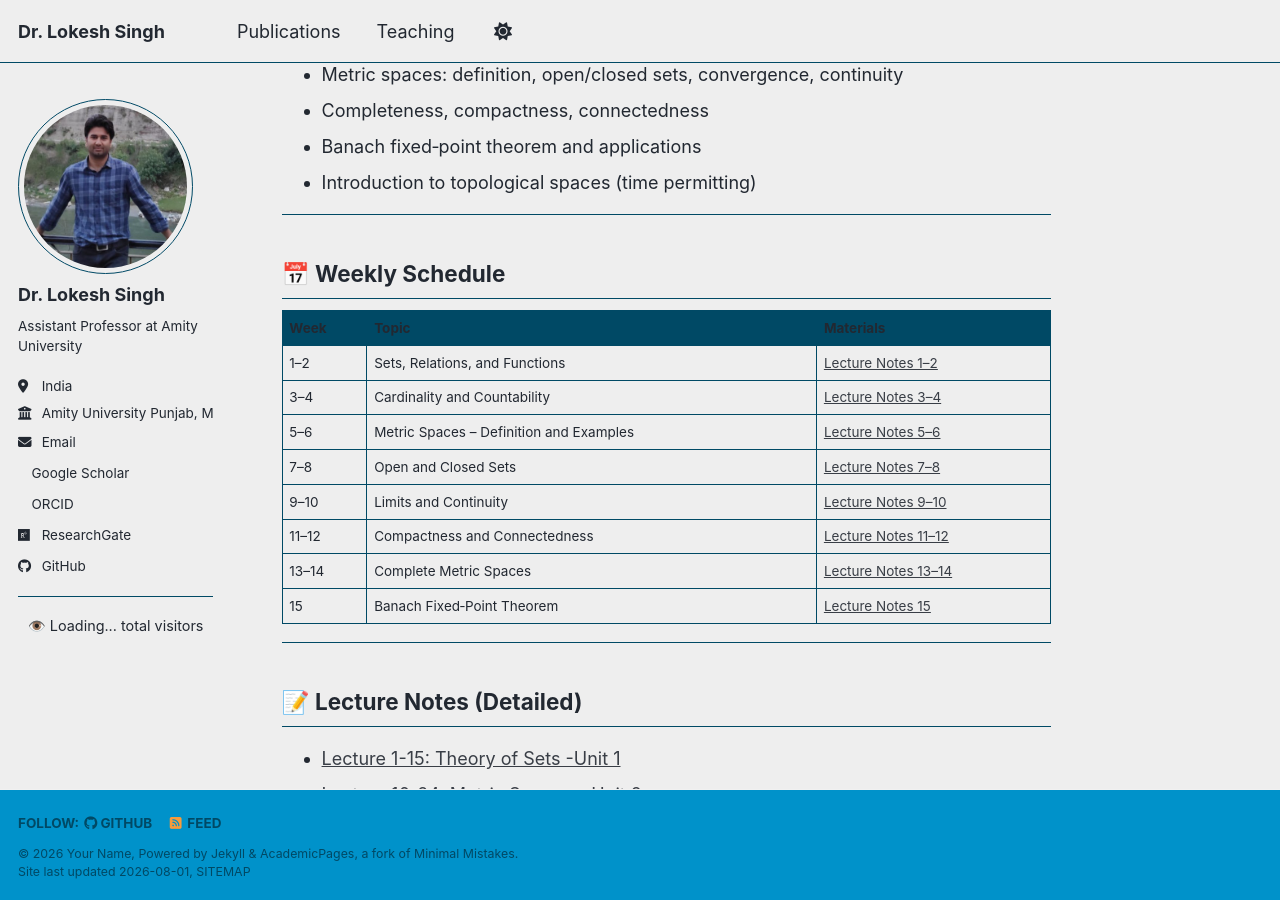
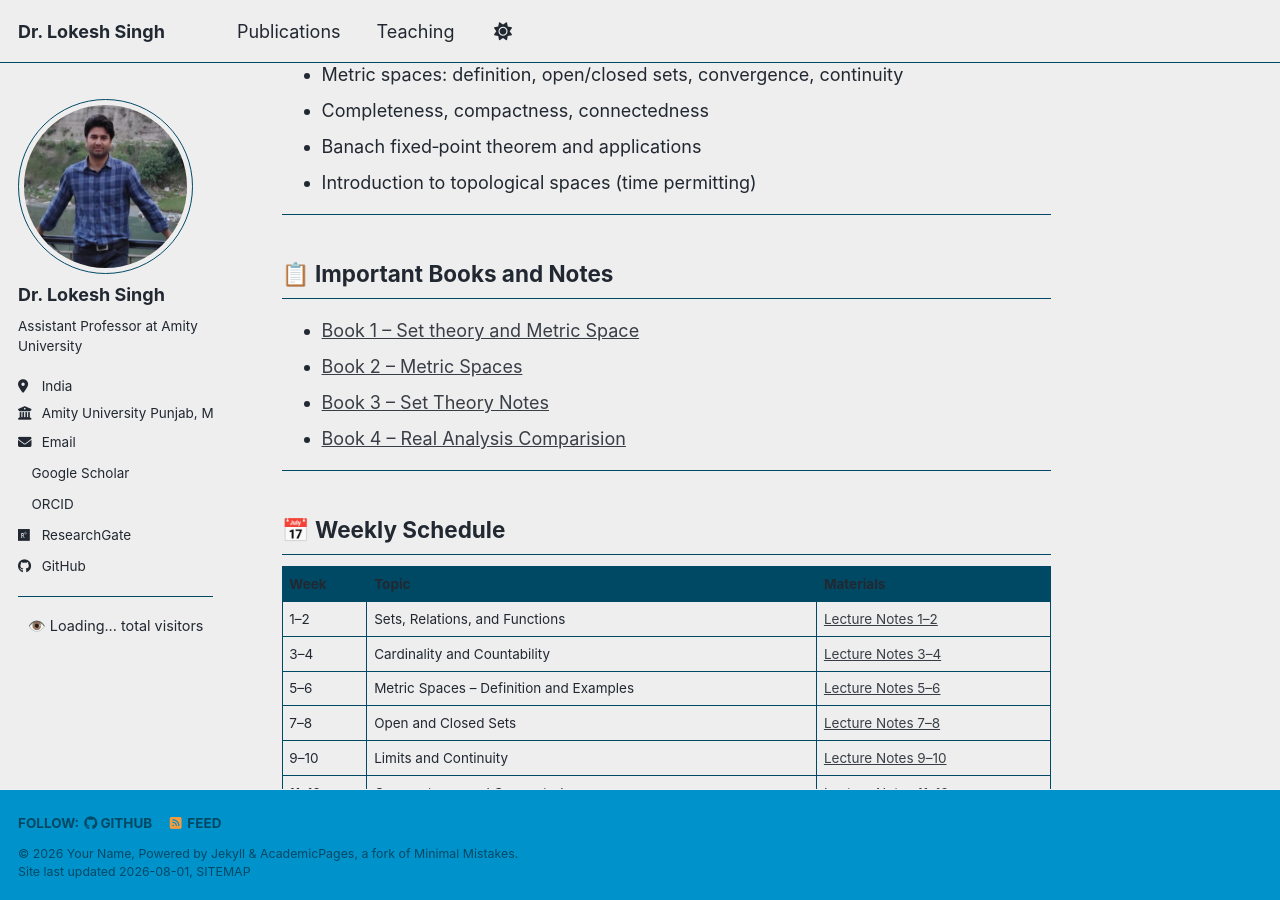
Before and after one commit to lokeshmath/lokeshmath.github.io, a Jekyll site: the page built from _pages/courses/MAT304.md, in a window 1280 px wide and 900 px high, scrolled down 534 px. Built offline with Jekyll 4.4.1, drawn with Linux system fonts in a browser that asks for light colours; a style sheet for code colours, icons or effects is not loaded.

Commit message:
Update MAT304.md

```diff
--- a/_pages/courses/MAT304.md
+++ b/_pages/courses/MAT304.md
@@ -24,6 +24,15 @@ A rigorous treatment of set theory, logic, and metric spaces, forming the backbo
 - Completeness, compactness, connectedness
 - Banach fixed‑point theorem and applications
 - Introduction to topological spaces (time permitting)
+
+---
+## 📋 Important Books and Notes
+
+- [Book 1 – Set theory and Metric Space](/files/courses/MAT304/book1.pdf)
+- [Book 2 – Metric Spaces](/files/courses/MAT304/book2.pdf)
+- [Book 3 – Set Theory Notes](/files/courses/MAT304/book3.pdf)
+- [Book 4 – Real Analysis Comparision](/files/courses/MAT304/note1.pdf)
+
 
 ---
 
```
